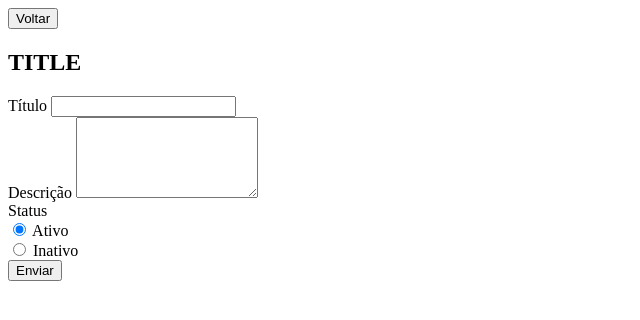
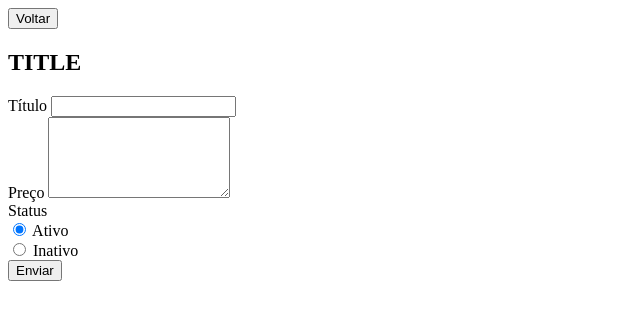
Before and after one commit to lucasbnu/UniasselviWEB, a PHP site: page /includes/formulario-produto.php in a window 1280 px wide. Shown: the top 320 px of the page, without its empty margins (0-640 px from the left). Run offline with PHP 8.4, Linux system fonts and the light colour scheme; the template is opened without the code that fills it, so the values that code supplies are empty; some libraries are stand-ins or nearby versions.

Commit message:
Ajuste preço produto

```diff
--- a/includes/formulario-produto.php
+++ b/includes/formulario-produto.php
@@ -16,7 +16,7 @@
     </div>
 
     <div class="form-group">
-      <label>Descrição</label>
+      <label>Preço</label>
       <textarea class="form-control" name="preco" rows="5"><?=$obproduto->preco?></textarea>
     </div>
 
--- a/includes/listagem-produto.php
+++ b/includes/listagem-produto.php
@@ -55,7 +55,7 @@
           <tr>
             <th>Identificador</th>
             <th>Nome</th>
-            <th>preco</th>
+            <th>preço</th>
             <th>Status</th>
             <th>Ações</th>
           </tr>
```
